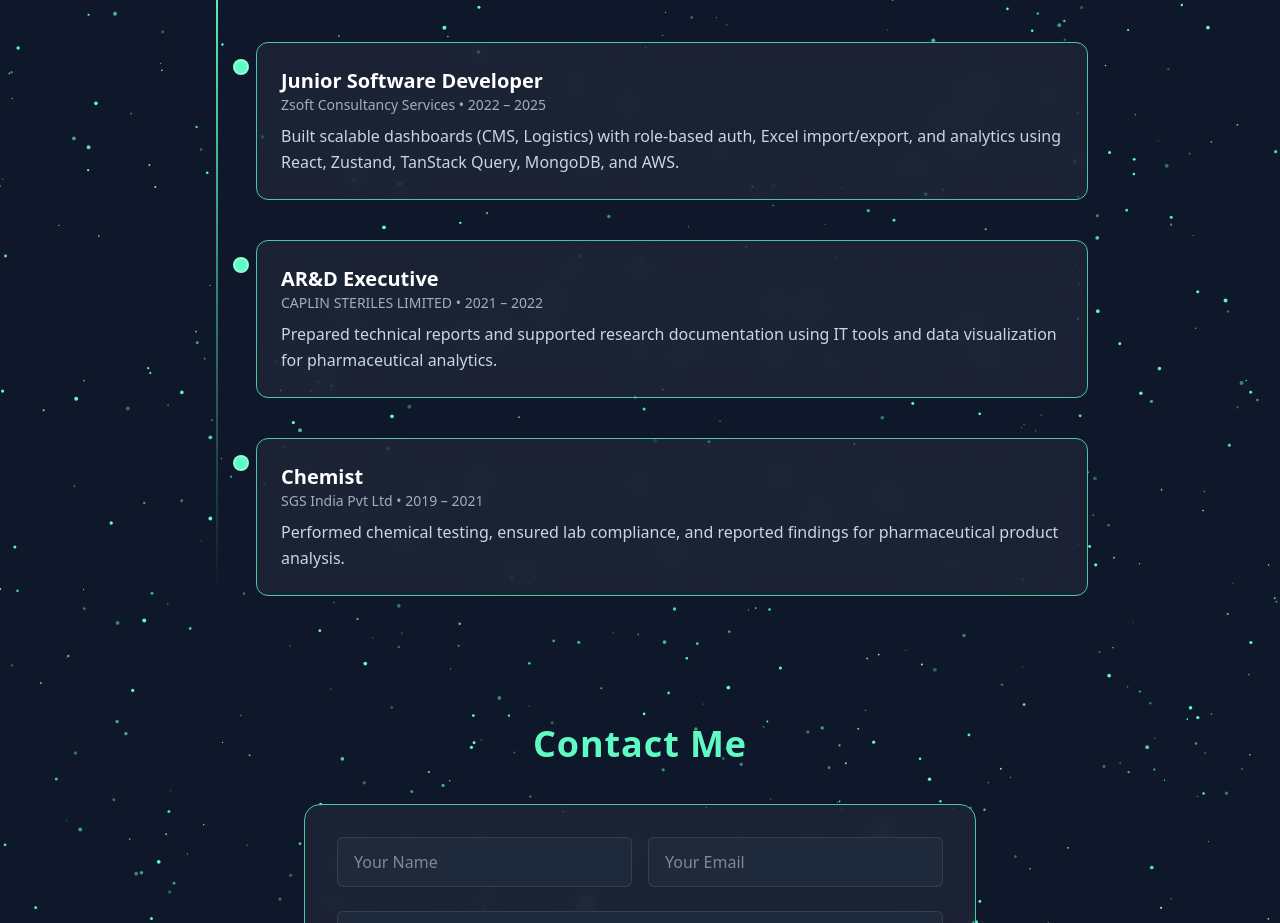
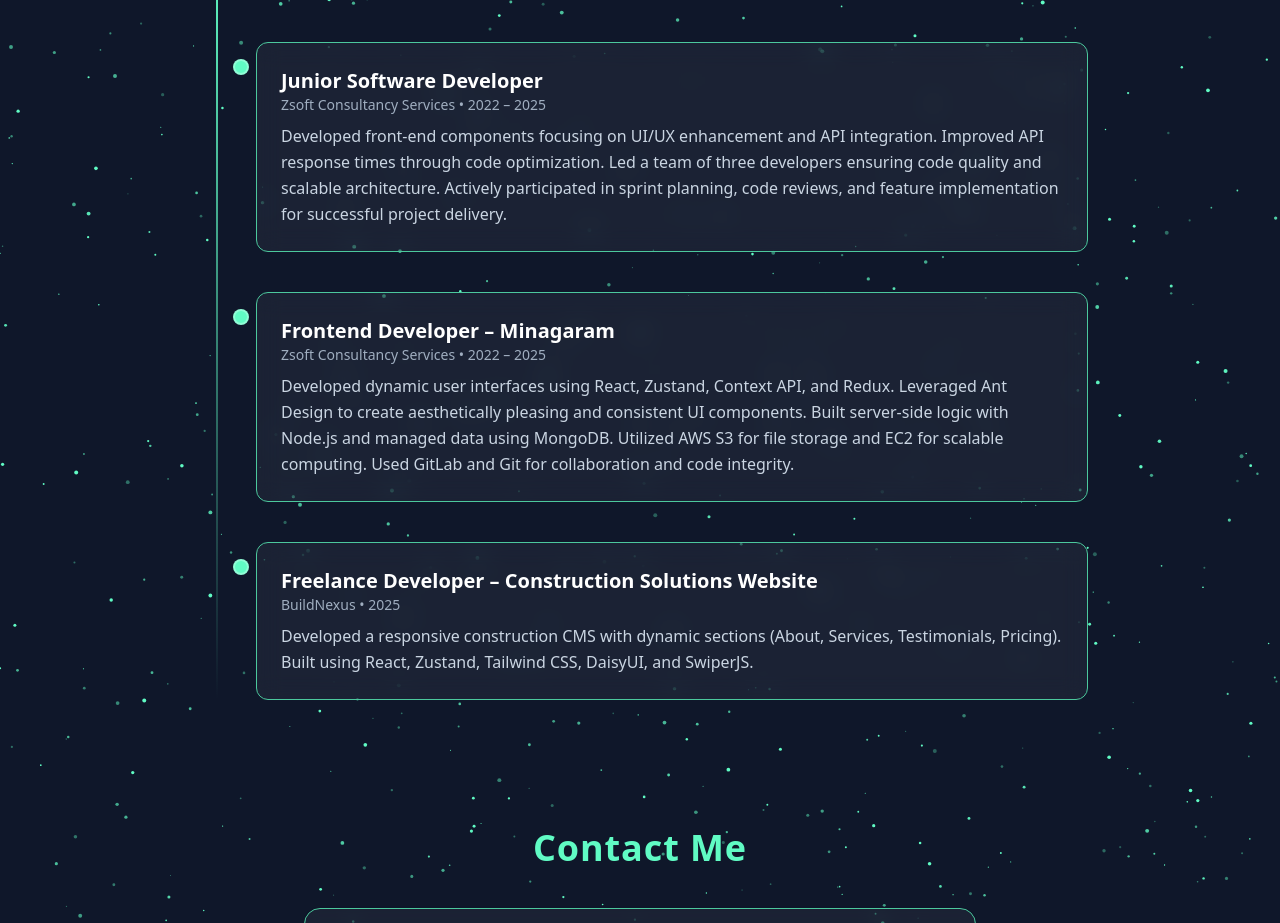
Before and after one commit to Muthu-amu/portfolio, a React (Vite) app: page / in a window 1280 px wide. Shown: the part 2140-3063 px from the top of the page. Built offline with nearby package versions, Linux system fonts and the light colour scheme.

Commit message:
Experience updated and completed

```diff
--- a/src/components/ContactMe.jsx
+++ b/src/components/ContactMe.jsx
@@ -75,7 +75,7 @@ const ContactMe = () => {
 
           <button
             type="submit"
-            className="bg-[#60fbc4] text-black font-medium px-6 py-3 rounded-md hover:bg-[#7ae3ff] transition"
+            className="bg-[#60fbc4] text-black font-medium px-6 py-3 rounded-md hover:bg-[#7ae3ff] transition cursor-pointer"
           >
             Send Message
           </button>
--- a/src/components/Experience.jsx
+++ b/src/components/Experience.jsx
@@ -1,26 +1,25 @@
-import { motion } from 'framer-motion';
+import { motion } from "framer-motion";
 
 const experienceData = [
   {
-    role: 'Junior Software Developer',
-    company: 'Zsoft Consultancy Services',
-    period: '2022 – 2025',
+    role: "Junior Software Developer",
+    company: "Zsoft Consultancy Services",
+    period: "2022 – 2025",
     description:
-      'Built scalable dashboards (CMS, Logistics) with role-based auth, Excel import/export, and analytics using React, Zustand, TanStack Query, MongoDB, and AWS.',
+      "Developed front-end components focusing on UI/UX enhancement and API integration. Improved API response times through code optimization. Led a team of three developers ensuring code quality and scalable architecture. Actively participated in sprint planning, code reviews, and feature implementation for successful project delivery.",
   },
   {
-    role: 'AR&D Executive',
-    company: 'CAPLIN STERILES LIMITED',
-    period: '2021 – 2022',
+  role: "Frontend Developer – Minagaram",
+  company: "Zsoft Consultancy Services",
+  period: "2022 – 2025",
+  description: "Developed dynamic user interfaces using React, Zustand, Context API, and Redux. Leveraged Ant Design to create aesthetically pleasing and consistent UI components. Built server-side logic with Node.js and managed data using MongoDB. Utilized AWS S3 for file storage and EC2 for scalable computing. Used GitLab and Git for collaboration and code integrity.",
+},
+  {
+    role: "Freelance Developer – Construction Solutions Website",
+    company: "BuildNexus",
+    period: "2025",
     description:
-      'Prepared technical reports and supported research documentation using IT tools and data visualization for pharmaceutical analytics.',
-  },
-  {
-    role: 'Chemist',
-    company: 'SGS India Pvt Ltd',
-    period: '2019 – 2021',
-    description:
-      'Performed chemical testing, ensured lab compliance, and reported findings for pharmaceutical product analysis.',
+      "Developed a responsive construction CMS with dynamic sections (About, Services, Testimonials, Pricing). Built using React, Zustand, Tailwind CSS, DaisyUI, and SwiperJS.",
   },
 ];
 
```
